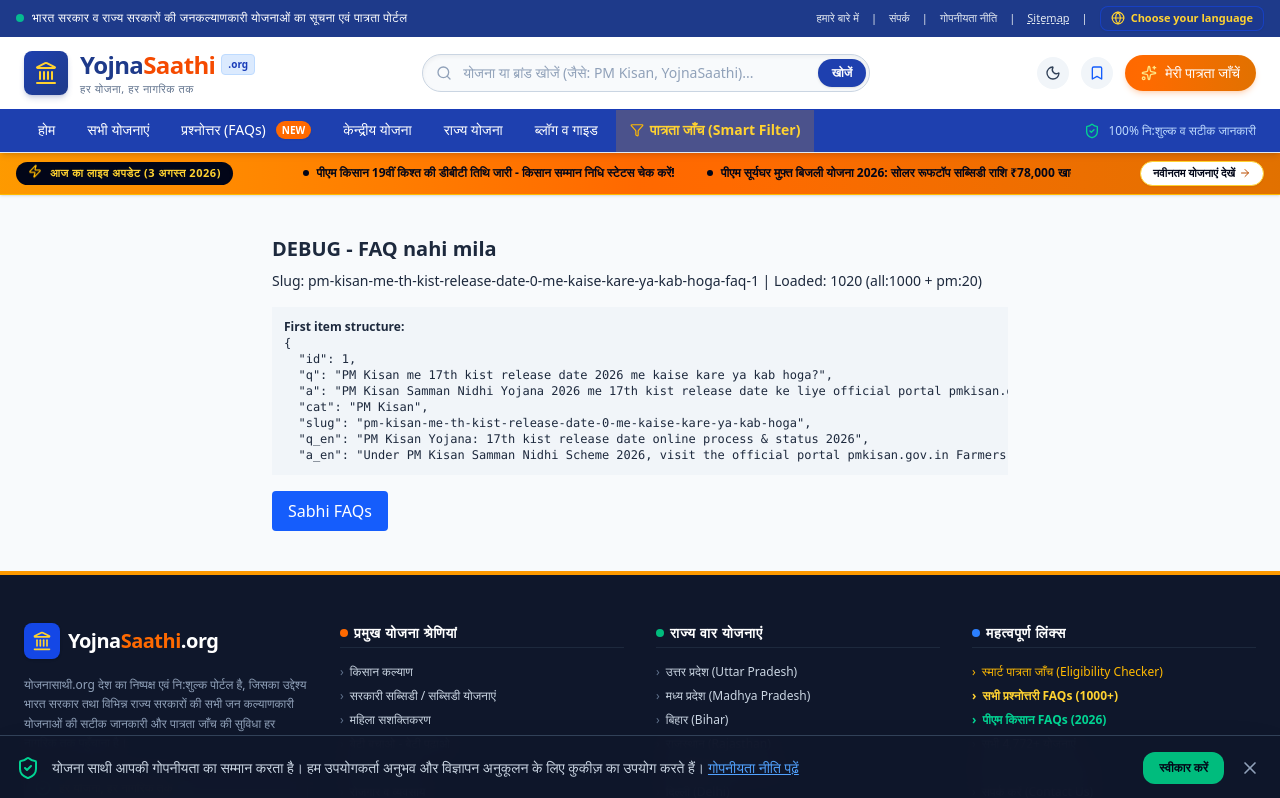
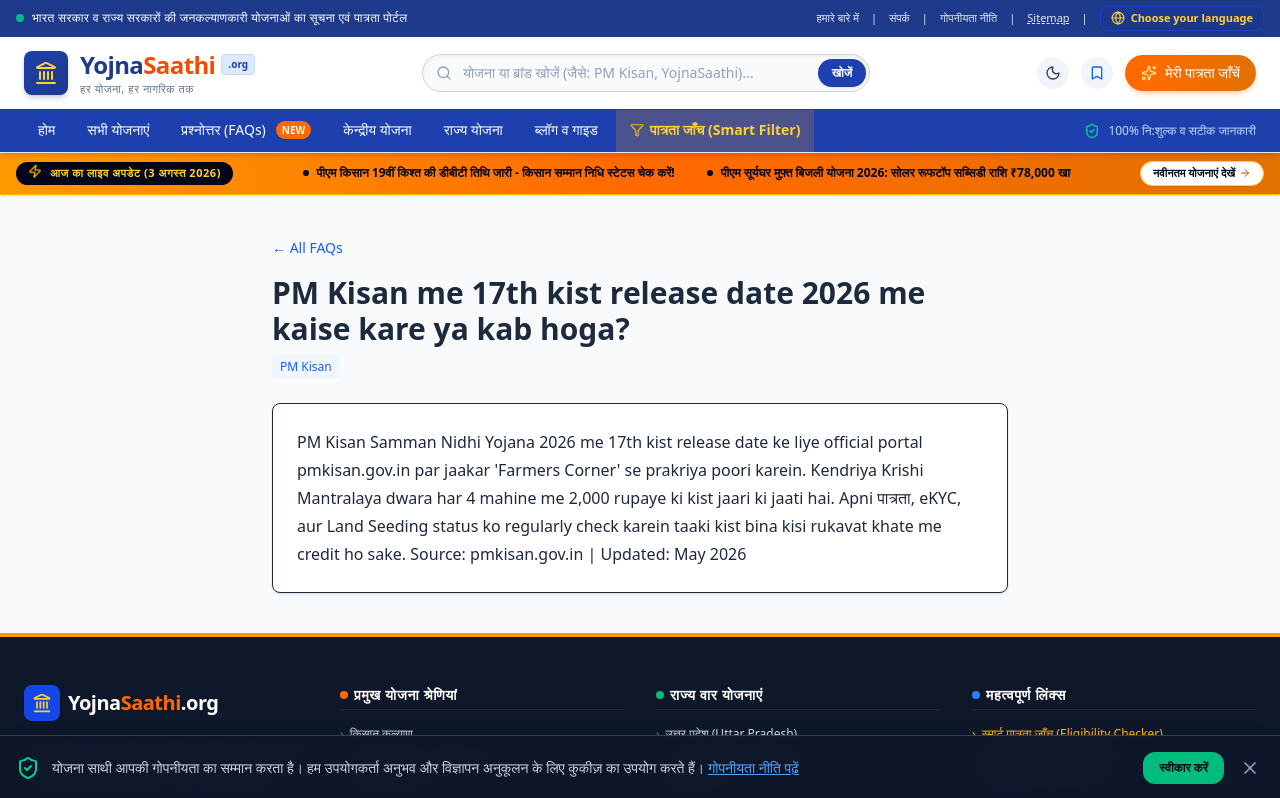
Before and after one commit to Raja9373/yojnasaathi.org, a React (Vite) app: page /faq/pm-kisan-me-th-kist-release-date-0-me-kaise-kare-ya-kab-hoga-faq-1 in a window 1280 px wide. Shown: the top 798 px of the page. Built offline with nearby package versions, Linux system fonts and the light colour scheme.

Commit message:
Update FaqDetailPage.tsx

```diff
--- a/src/pages/FaqDetailPage.tsx
+++ b/src/pages/FaqDetailPage.tsx
@@ -6,26 +6,38 @@
   const params = useParams() as { slug?: string };
   const slug = params?.slug || '';
 
-  // Handle both array and {faqs: []} format
-  const getArray = (data: any) => Array.isArray(data)? data : data.faqs || data.data || data.questions || [];
+  const getArray = (data: any) => Array.isArray(data) ? data : data.faqs || data.data || [];
 
-  const allFaqs = getArray(allFaqsData);
-  const pmFaqs = getArray(pmKisanData);
-  const combined = [...allFaqs,...pmFaqs];
+  const combined = [...getArray(allFaqsData), ...getArray(pmKisanData)];
 
-  let faq = combined.find((f: any) => f.slug === slug || f.id === slug);
+  // Find by slug or id
+  let faq = combined.find((f: any) => f.slug === slug || String(f.id) === slug);
 
+  // If not found, try to find related by keywords (cm + kisan + kalyan)
   if (!faq) {
-    const first = combined[0];
+    const keywords = slug.split('-').filter(w => w.length > 2 && w !== 'me' && w !== 'ka');
+    faq = combined.find((f: any) => {
+      const text = `${f.q || ''} ${f.q_en || ''}`.toLowerCase();
+      return keywords.some((k: string) => text.includes(k));
+    });
+  }
+
+  // If still not found - show SEO friendly fallback page (not error)
+  if (!faq) {
+    const title = slug.replace(/-/g, ' ').replace(/\b\w/g, (l: string) => l.toUpperCase());
     return (
       <div className="max-w-3xl mx-auto px-4 py-10">
-        <h1 className="text-xl font-bold">DEBUG - FAQ nahi mila</h1>
-        <p className="mt-2 text-sm">Slug: {slug} | Loaded: {combined.length} (all:{allFaqs.length} + pm:{pmFaqs.length})</p>
-        <div className="mt-4 p-3 bg-slate-100 text-xs overflow-auto">
-          <p className="font-bold">First item structure:</p>
-          <pre>{JSON.stringify(first, null, 2).slice(0, 800)}</pre>
+        <Link href="/faqs" className="text-blue-600 text-sm">← All FAQs</Link>
+        <h1 className="text-2xl md:text-3xl font-bold mt-4">{title} - YojanaSaathi</h1>
+        <div className="mt-6 p-6 bg-white dark:bg-slate-800 rounded-lg shadow border leading-7">
+          <p><strong>{title}</strong> se sambandhit jaankari jaldi update ki ja rahi hai.</p>
+          <p className="mt-3">PM Kisan Samman Nidhi Yojana ke tahat kisanon ko har saal ₹6000 ki sahayata di jaati hai. CM Kisan Kalyan Yojana Madhya Pradesh sarkar ki yojana hai jisme atirikt sahayata di jaati hai.</p>
+          <p className="mt-3">Adhik jaankari ke liye official portal pmkisan.gov.in par jayen.</p>
         </div>
-        <Link href="/faqs" className="mt-4 inline-block px-4 py-2 bg-blue-600 text-white rounded">Sabhi FAQs</Link>
+        <div className="mt-6 flex gap-3">
+          <Link href="/faqs" className="px-4 py-2 bg-blue-600 text-white rounded">Sabhi FAQs dekhein</Link>
+          <Link href="/" className="px-4 py-2 bg-slate-100 rounded">Home</Link>
+        </div>
       </div>
     );
   }
@@ -33,8 +45,11 @@
   return (
     <div className="max-w-3xl mx-auto px-4 py-10">
       <Link href="/faqs" className="text-blue-600 text-sm">← All FAQs</Link>
-      <h1 className="text-2xl font-bold mt-4">{faq.question || faq.title}</h1>
-      <div className="mt-6 p-6 bg-white rounded shadow border"><p className="whitespace-pre-wrap leading-7">{faq.answer || faq.content}</p></div>
+      <h1 className="text-2xl md:text-3xl font-bold mt-4">{faq.q || faq.question || faq.q_en}</h1>
+      {faq.cat && <span className="mt-2 inline-block text-xs px-2 py-1 bg-blue-50 text-blue-600 rounded">{faq.cat}</span>}
+      <div className="mt-6 p-6 bg-white dark:bg-slate-800 rounded-lg shadow border leading-7">
+        <p className="whitespace-pre-wrap">{faq.a || faq.answer || faq.a_en}</p>
+      </div>
     </div>
   );
 }
```
